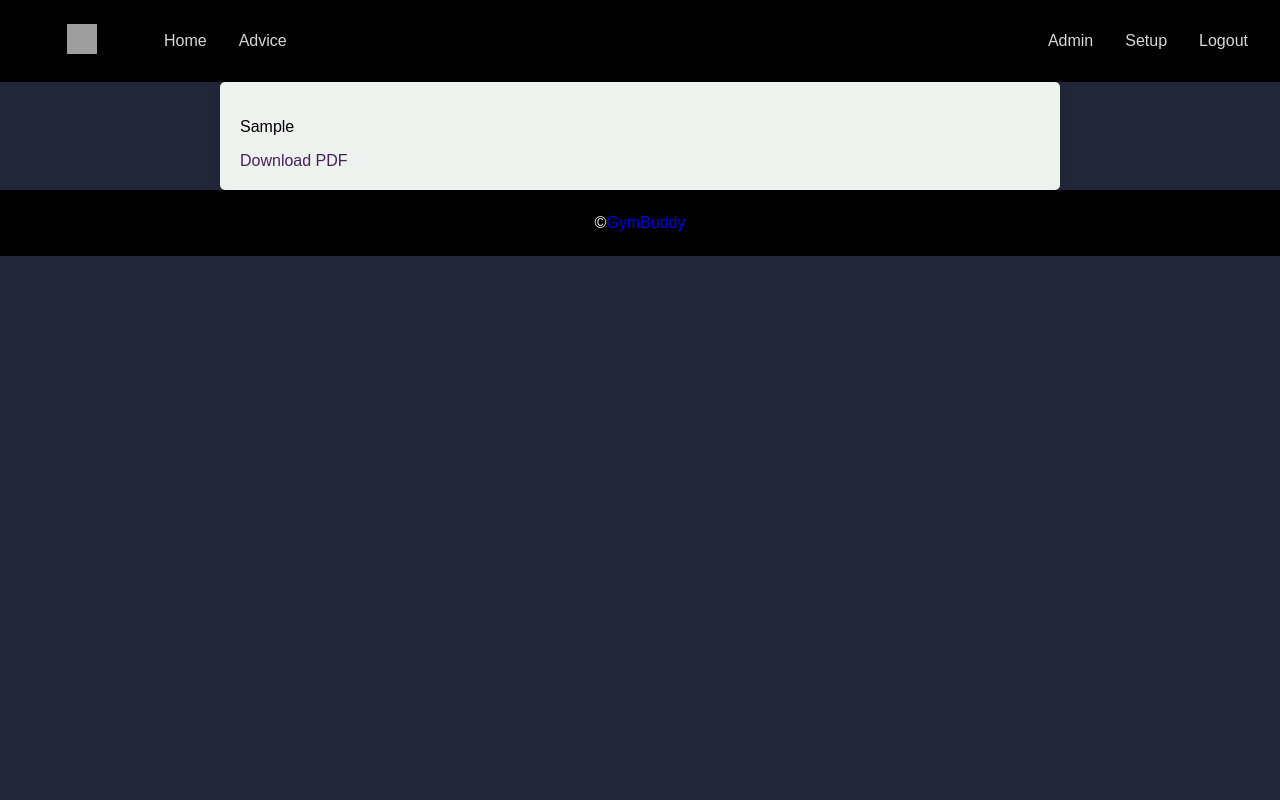
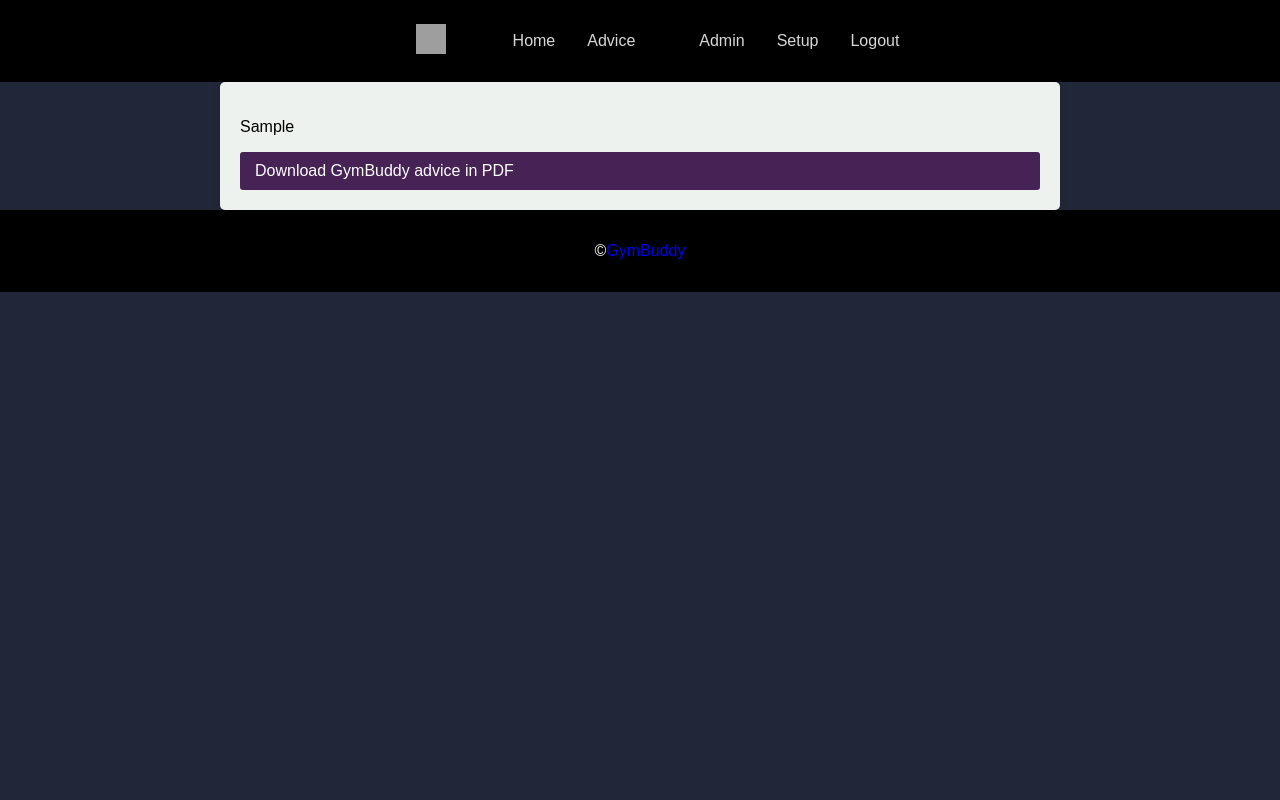
Before and after one commit to GabrieliusKmel/gymbuddy, a Django app: page /advice/ in a window 1280 px wide. Run offline with Django 4.2, Linux system fonts and the light colour scheme; a user stored in the database is signed in; tables that the repository leaves empty hold one stand-in row (values such as "Sample post"); parts of the project's set-up code (start-up, migrations or seed data) failed here and were passed over; some libraries are stand-ins or nearby versions; grey boxes are pictures that could not be loaded.

Commit message:
css again, custom filter for advice

```diff
--- a/gymbuddy/gym/static/css/base_style.css
+++ b/gymbuddy/gym/static/css/base_style.css
@@ -3,6 +3,7 @@
   padding: 0;
   font-family: Arial, sans-serif;
   background-color: #212738;
+  min-height: 100vh;
 }
 
 .login-container {
@@ -119,10 +120,6 @@
 main {
     flex-grow: 1;
 }
-header {
-    padding: 1rem;
-    margin:  0;
-}
 .logo img{
     width: 30px;
     height: 30px;
@@ -130,15 +127,23 @@
 header {
   background-color: rgb(0, 0, 0);
   color: #afafaf;
+  padding: 1rem;
+  margin: 0;
+  position: sticky;
+  top: 0;
+  z-index: 1000;
 }
+
 header a {
   color: #d8d8d8;
   text-decoration: none;
 }
+
 header a:hover {
   color: #a3a3a3;
 }
-header ul.nav{
+
+header ul.nav {
   display: flex;
   flex-direction: row;
   list-style-type: none;
@@ -148,15 +153,13 @@
   text-align: center;
   align-items: center;
 }
+
 ul.nav li {
   margin: 0 0.5rem;
   padding: 0.5rem;
 }
 .num {
     color: #ff0000;
-}
-li.spacer {
-    flex-grow: 1;
 }
 .box {
     background-color: #f2f2f2;
@@ -184,21 +187,27 @@
   background-color: rgb(0, 0, 0);
   color: #fff;
   text-align: center;
-    margin: 0;
   padding: 8px;
+  margin-top: auto;
+  position: sticky;
+  bottom: 0;
+  padding: 1rem;
 }
+
 footer a {
   text-decoration: none;
 }
+
 footer a:visited {
   color: inherit;
   text-decoration: none;
 }
+
 footer a:hover {
   color: #a3a3a3;
 }
 .gradient {
-	width: 100vw;
+	width: auto;
 	height: 100vh;
 	background: linear-gradient(334deg, #6b97f7, #7525e2, #f7137e);
 	background-size: 180% 180%;
@@ -251,7 +260,6 @@
 }
 
 .form-login1 a {
-  color: #462255;
   text-decoration: none;
 }
 
@@ -305,3 +313,70 @@
   left:0;
   color:#fff;
 }
+.login-container2 {
+  display: flex;
+  justify-content: center;
+  align-items: center;
+  text-align: center;
+  height: 100vh;
+}
+.form-login2 {
+  background: #EDF2EF;
+  padding: 20px;
+  border-radius: 5px;
+  box-shadow: 0 0 10px rgba(0, 0, 0, 0.1);
+  max-width: 430px;
+  width: 100%;
+}
+.form svg {
+  text-align: center;
+}
+.form-login2 p {
+  margin-bottom: 0;
+}
+.custom-button {
+  background-color: #462255;
+  color: #fff;
+  padding: 10px 15px;
+  border: none;
+  border-radius: 3px;
+  cursor: pointer;
+  display: flex;
+}
+.custom-button:hover {
+  text-decoration: none!important;
+}
+@media only screen and (max-width: 600px) {
+  header {
+    position: static; /* or position: relative; */
+  }
+
+  footer {
+    position: static; /* or position: relative; */
+  }
+
+  header ul.nav {
+    flex-direction: column;
+    align-items: center;
+  }
+
+  header ul.nav li {
+    margin: 0.5rem 0;
+  }
+
+  header .spacer {
+    display: none;
+  }
+
+  .center h1 span {
+    display: none;
+  }
+
+  .center h1 span:nth-child(2) {
+    left: -20px;
+  }
+
+  .center h1 span:nth-child(3) {
+    left: -40px;
+  }
+}
--- a/gymbuddy/gym/templates/gym/chat.html
+++ b/gymbuddy/gym/templates/gym/chat.html
@@ -1,14 +1,15 @@
+{% load custom_filters %}
 <div id="chat-response-container">
     {% if chat_advice %}
         <div class="login-container1">
             <form class='form-login1'>
-                <p>{{ chat_advice|safe|linebreaks }}</p>
-                <a href="{% url 'pdf' %}" class="btn btn-primary">Download PDF</a>
+                <p>{{ chat_advice|safe|linebreaks|bold_specific_words }}</p>
+                <a href="{% url 'pdf' %}" class="custom-button">Download GymBuddy advice in PDF</a>
             </form>
         </div>
     {% else %}
-        <div class="login-container">
-            <form class='form-login'>
+        <div class="login-container2">
+            <form class='form-login2'>
                 <svg width="48" height="48" viewBox="0 0 24 24" xmlns="http://www.w3.org/2000/svg">
                     <style>.spinner_d9Sa{transform-origin:center}.spinner_qQQY{animation:spinner_ZpfF 9s linear infinite}.spinner_pote{animation:spinner_ZpfF .75s linear infinite}@keyframes spinner_ZpfF{100%{transform:rotate(360deg)}}</style>
                     <path d="M12,1A11,11,0,1,0,23,12,11,11,0,0,0,12,1Zm0,20a9,9,0,1,1,9-9A9,9,0,0,1,12,21Z"/>
--- /dev/null
+++ b/gymbuddy/gym/templatetags/custom_filters.py
@@ -0,0 +1,15 @@
+from django import template
+from django.utils.safestring import mark_safe
+
+register = template.Library()
+
+@register.filter
+def bold_specific_words(value):
+    # List of specific words to make bold
+    bold_words = ['Meal Plan:', 'Workout Plan:', 'Note:', "Rest Plan:"]
+
+    # Wrap each bold word with <strong> HTML tag
+    for word in bold_words:
+        value = value.replace(word, f'<strong>{word}</strong>')
+
+    return mark_safe(value)
```
Also changed, not shown: gymbuddy/user_profile/tasks.py (+4 -4 lines), gymbuddy/gym/templatetags/__init__.py (added), 1 other file. Lines whose indentation alone changed are shown as unchanged.
